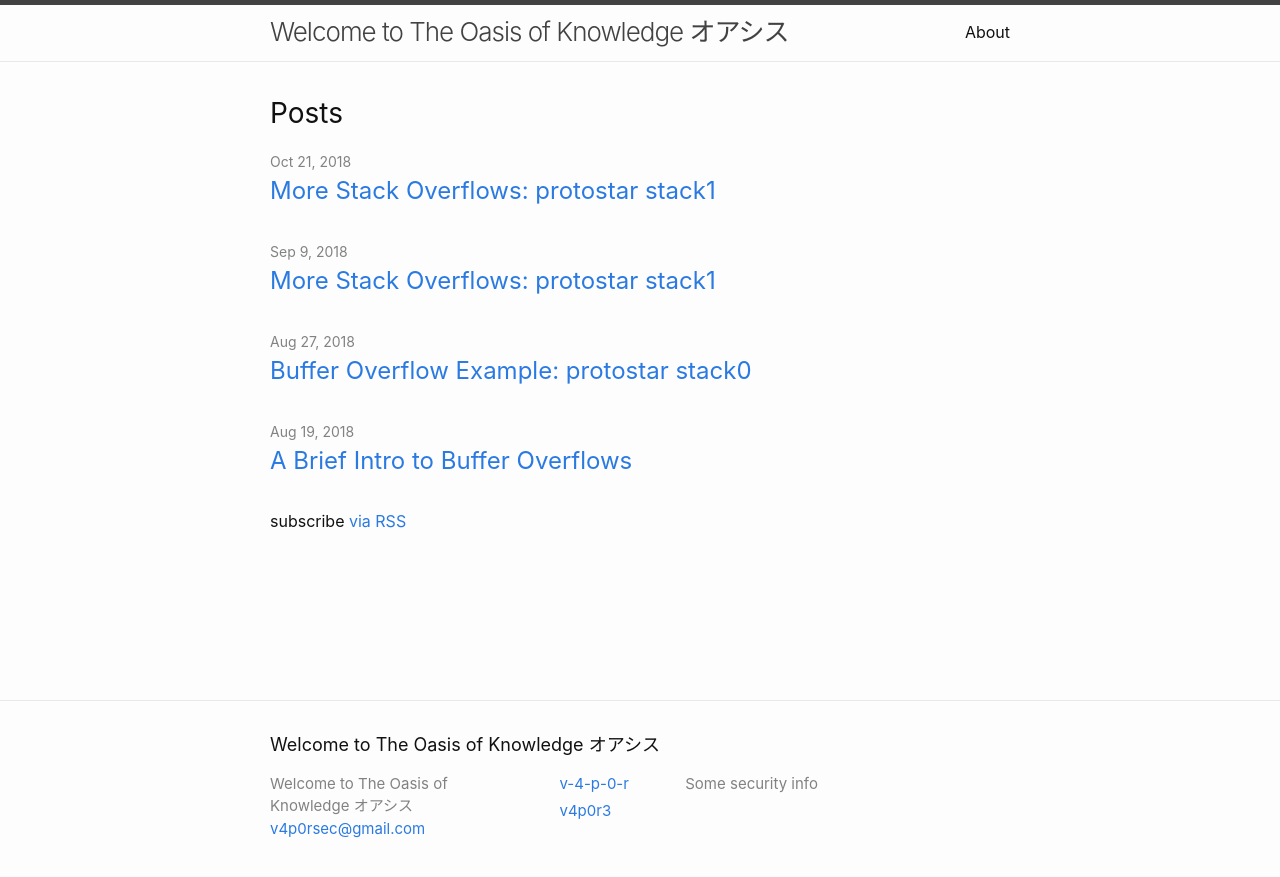
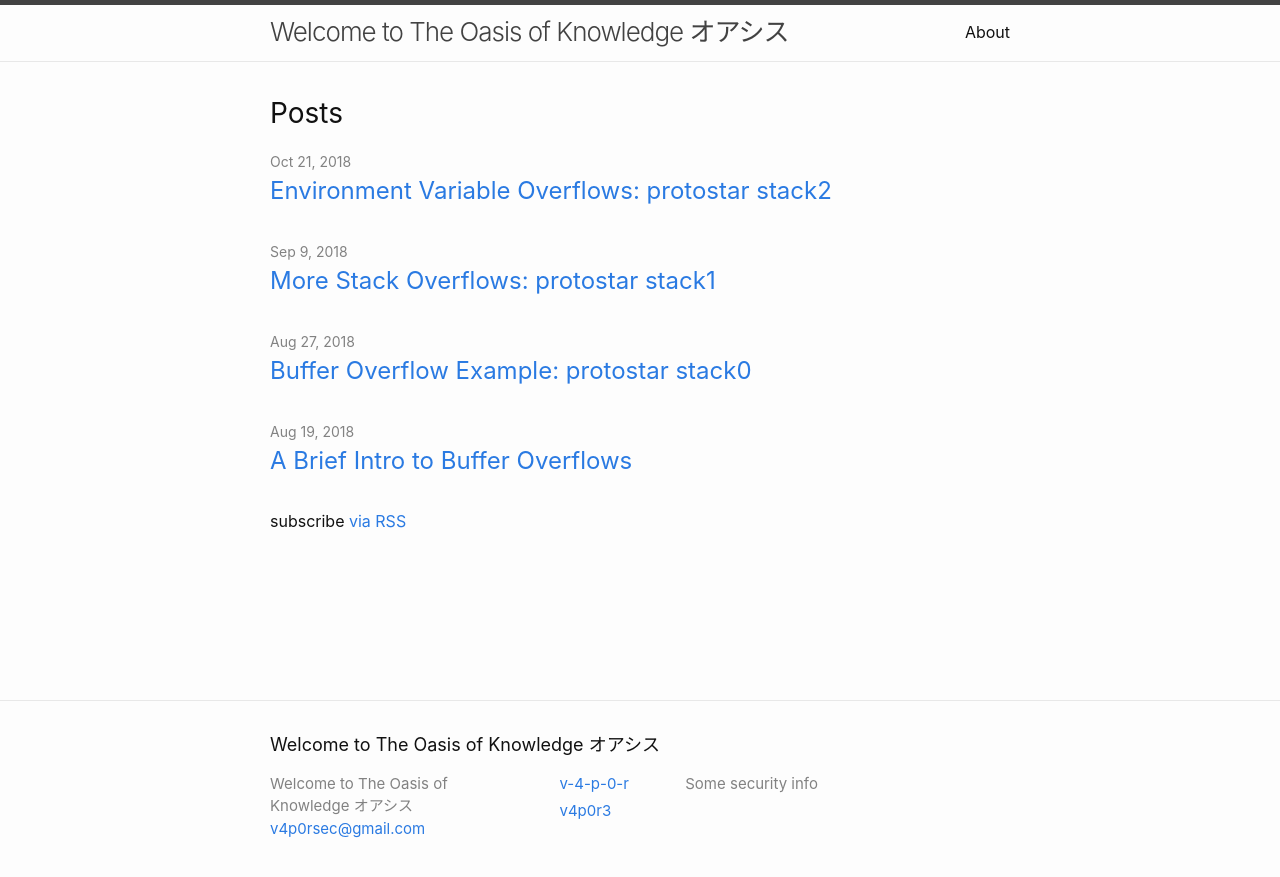
Before and after one commit to v-4-p-0-r/v-4-p-0-r.github.io, a Jekyll site: the page built from index.md, in a window 1280 px wide. Shown: the top 877 px of the page. Built offline with Jekyll 4.4.1, drawn with Linux system fonts in a browser that asks for light colours.

Commit message:
fixed title and spelling

```diff
--- a/_posts/2018-10-21-protostar-stack-2.markdown
+++ b/_posts/2018-10-21-protostar-stack-2.markdown
@@ -1,6 +1,6 @@
 ---
 layout: post
-title: "More Stack Overflows: protostar stack1"
+title: "Environment Variable Overflows: protostar stack2"
 date: 2018-10-21 14:53:24 -700
 categories: jekyll update
 ---
@@ -47,7 +47,7 @@ The code is not too different from what we have seen before, except that it uses
 
 getenv() returns a pointer to an environment variable, in this case, "GREENIE".
 
-An environment variable is essentially a value stored in a specific 'envrironment'. They can be used by programs, like the one above.
+An environment variable is essentially a value stored in a specific 'environment'. They can be used by programs, like the one above.
 
 
 Our goal is to set the 'modified' variable to be equal to 0x0d0a0d0a. Notice that this program doesn't take input from the command line OR with gets(), or even scanf().
```
Also changed, not shown: other parts of _posts/2018-10-21-protostar-stack-2.markdown (+1 -1 lines).
